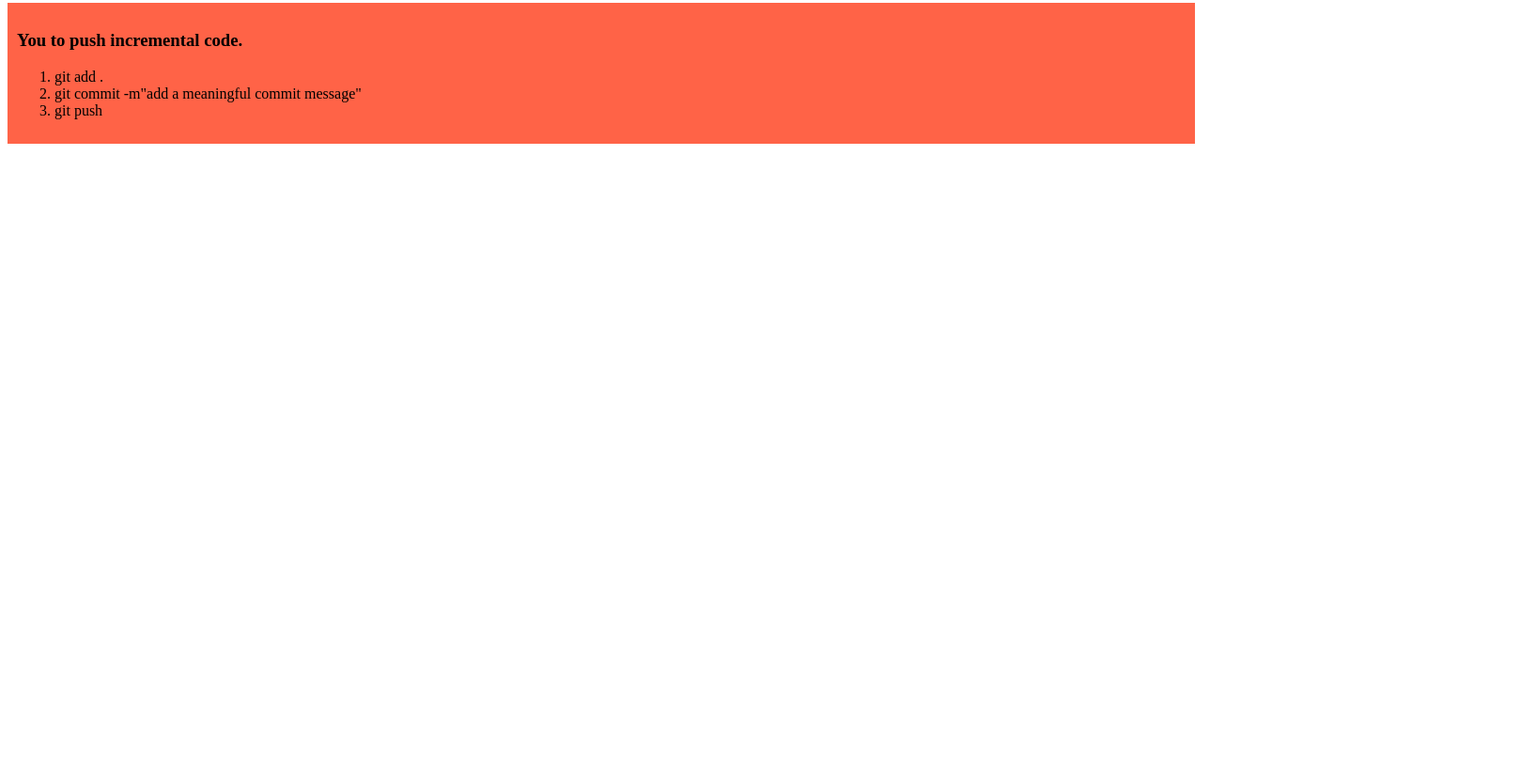
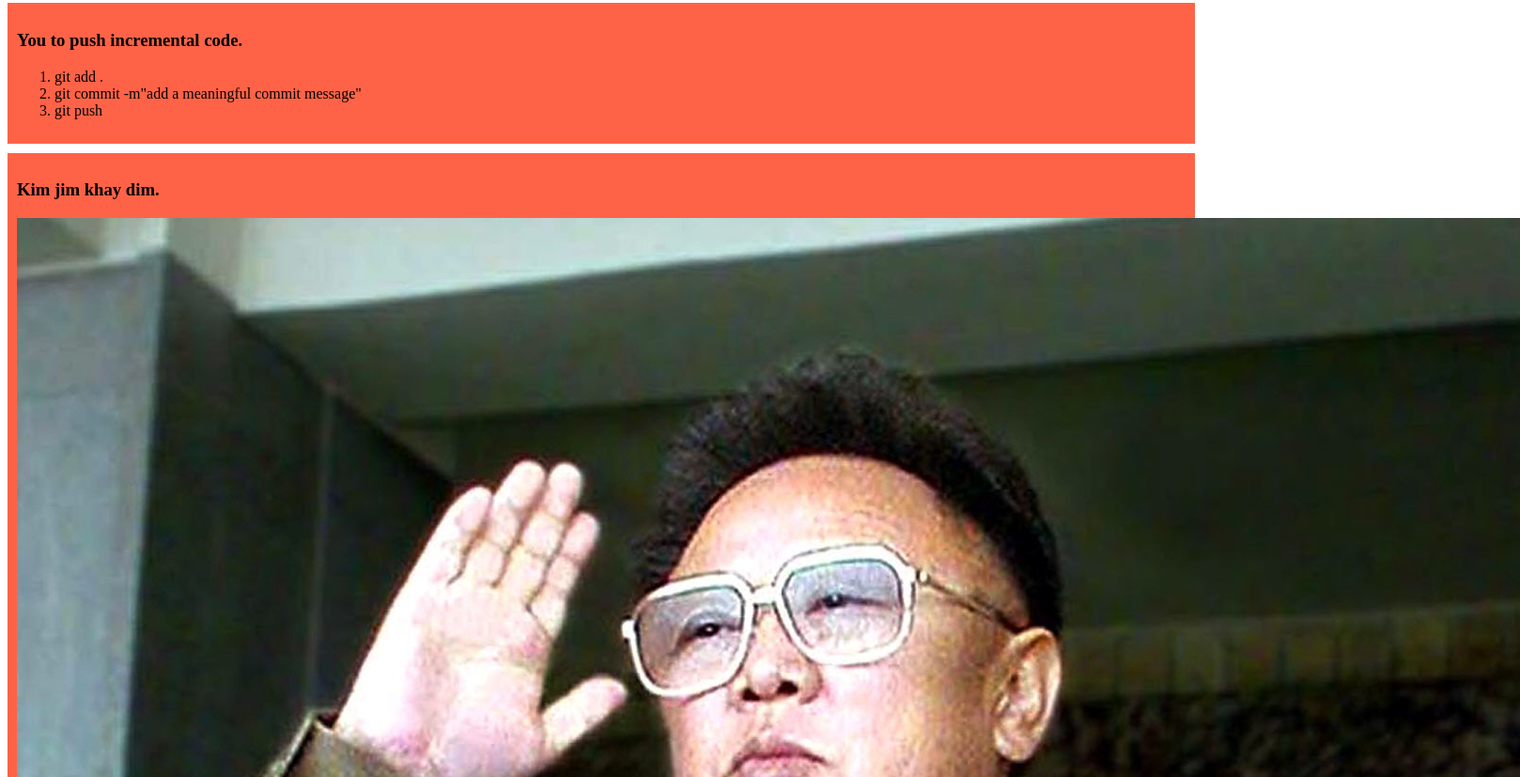
Before and after one commit to Munnaz23/my-simple-website, a plain HTML site: page index.html in a window 1280 px wide. Shown: the part 429-1256 px from the top of the page at 94% size, 1618 px wide, since content can reach past the window. Before the commit the page ends 800 px from the top, so only its background shows below. Drawn offline with Linux system fonts and the light colour scheme.

Commit message:
kim re add korlam

```diff
--- a/index.html
+++ b/index.html
@@ -27,6 +27,10 @@
             <li>git push</li>
         </ol>
     </div>
+    <div>
+        <h3>Kim jim khay dim.</h3>
+        <img src="image/kim vai.jpg" alt="">
+    </div>
 
 </body>
 </html>
```
Also changed, not shown: image/kim vai.jpg (added).
